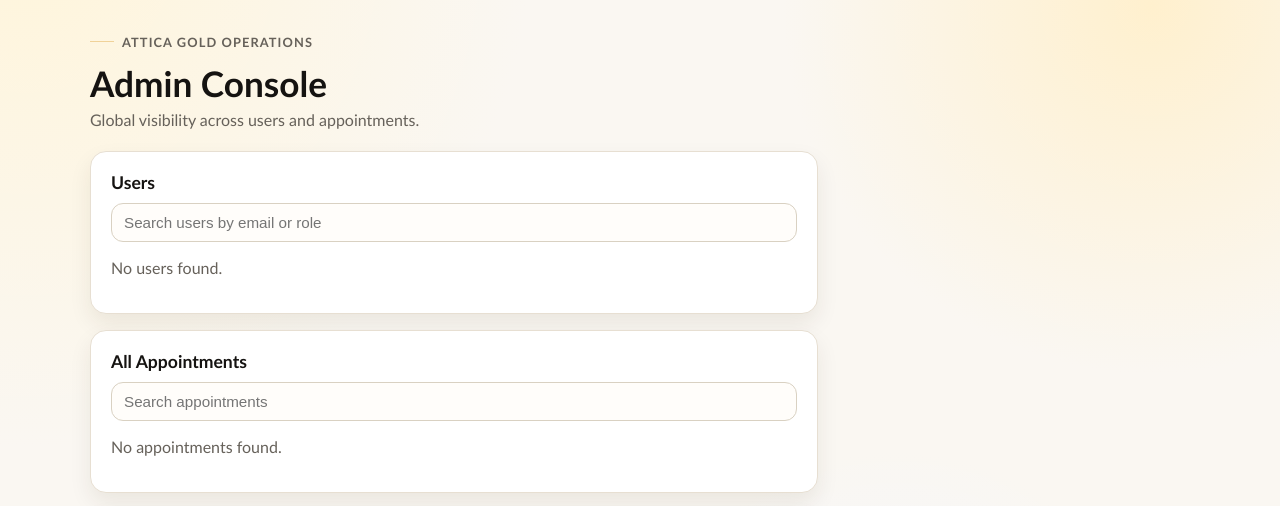
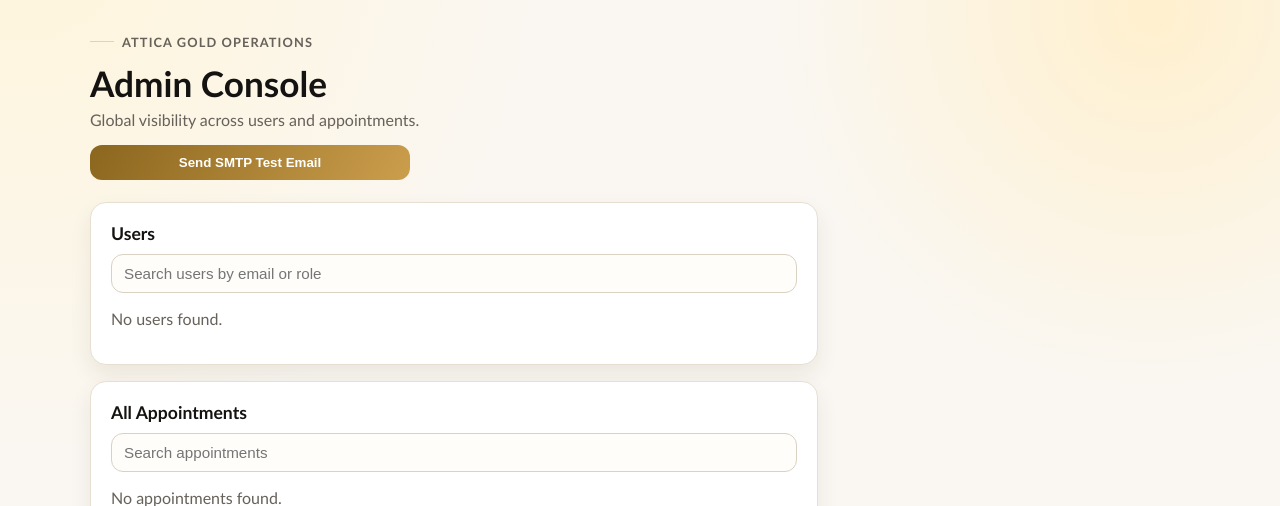
Before and after one commit to Kaif0333/Attica-Gold-Project, a FastAPI app: page /admin in a window 1280 px wide. Shown: the part 59-565 px from the top of the page. Run offline with FastAPI, Linux system fonts and the light colour scheme; the visitor is signed in with stand-in values (Sample User, id 1); data that the repository does not hold is empty.

Commit message:
feat: add SMTP OTP delivery and admin SMTP connectivity check

```diff
--- a/app/main.py
+++ b/app/main.py
@@ -640,6 +640,77 @@ def update_user_role(
     return RedirectResponse("/admin", status_code=303)
 
 
+@app.post("/admin/smtp-check")
+def smtp_check(
+    request: Request,
+    csrf_token: str = Form(...),
+    db: Session = Depends(get_db),
+):
+    actor_id = request.session.get("user_id")
+    actor_email = request.session.get("user")
+    actor_role = request.session.get("role")
+    ip = client_ip(request)
+
+    if not actor_id:
+        return RedirectResponse("/login", status_code=303)
+    if actor_role != "admin":
+        log_event(
+            db,
+            "SMTP_CHECK_DENIED",
+            user_id=actor_id,
+            user_email=actor_email,
+            ip_address=ip,
+            details="Non-admin tried SMTP check.",
+        )
+        set_flash(request, "Admin access required.", "error")
+        return RedirectResponse("/dashboard", status_code=303)
+
+    if not validate_csrf_token(request, csrf_token):
+        log_event(
+            db,
+            "SMTP_CHECK_DENIED",
+            user_id=actor_id,
+            user_email=actor_email,
+            ip_address=ip,
+            details="Invalid CSRF token.",
+        )
+        set_flash(request, "Invalid security token. Please refresh and try again.", "error")
+        return RedirectResponse("/admin", status_code=303)
+
+    if not settings.smtp_enabled:
+        set_flash(request, "SMTP is disabled. Set SMTP_ENABLED=1 in .env.", "error")
+        return RedirectResponse("/admin", status_code=303)
+
+    try:
+        send_otp_email(
+            to_email=actor_email,
+            otp_code="123456",
+            purpose="smtp connectivity test",
+        )
+        log_event(
+            db,
+            "SMTP_CHECK_SUCCESS",
+            user_id=actor_id,
+            user_email=actor_email,
+            ip_address=ip,
+            details="SMTP test email sent to admin.",
+        )
+        set_flash(request, f"SMTP test email sent to {actor_email}.", "success")
+    except Exception as exc:
+        logger.exception("SMTP test failed: %s", exc)
+        log_event(
+            db,
+            "SMTP_CHECK_FAILED",
+            user_id=actor_id,
+            user_email=actor_email,
+            ip_address=ip,
+            details=str(exc),
+        )
+        set_flash(request, "SMTP test failed. Check SMTP credentials and host.", "error")
+
+    return RedirectResponse("/admin", status_code=303)
+
+
 @app.get("/forgot-password", response_class=HTMLResponse)
 def forgot_password_page(request: Request):
     if request.session.get("user_id"):
--- a/templates/admin.html
+++ b/templates/admin.html
@@ -5,6 +5,10 @@
     <p class="tag">Attica Gold Operations</p>
     <h1>Admin Console</h1>
     <p>Global visibility across users and appointments.</p>
+    <form method="post" action="/admin/smtp-check" class="form-grid" style="max-width: 320px;">
+        <input type="hidden" name="csrf_token" value="{{ csrf_token }}">
+        <button class="btn btn-primary" type="submit">Send SMTP Test Email</button>
+    </form>
 </section>
 
 <section class="panel-grid">
```
Also changed, not shown: tests/test_web_flow.py (+26 -0 lines).
